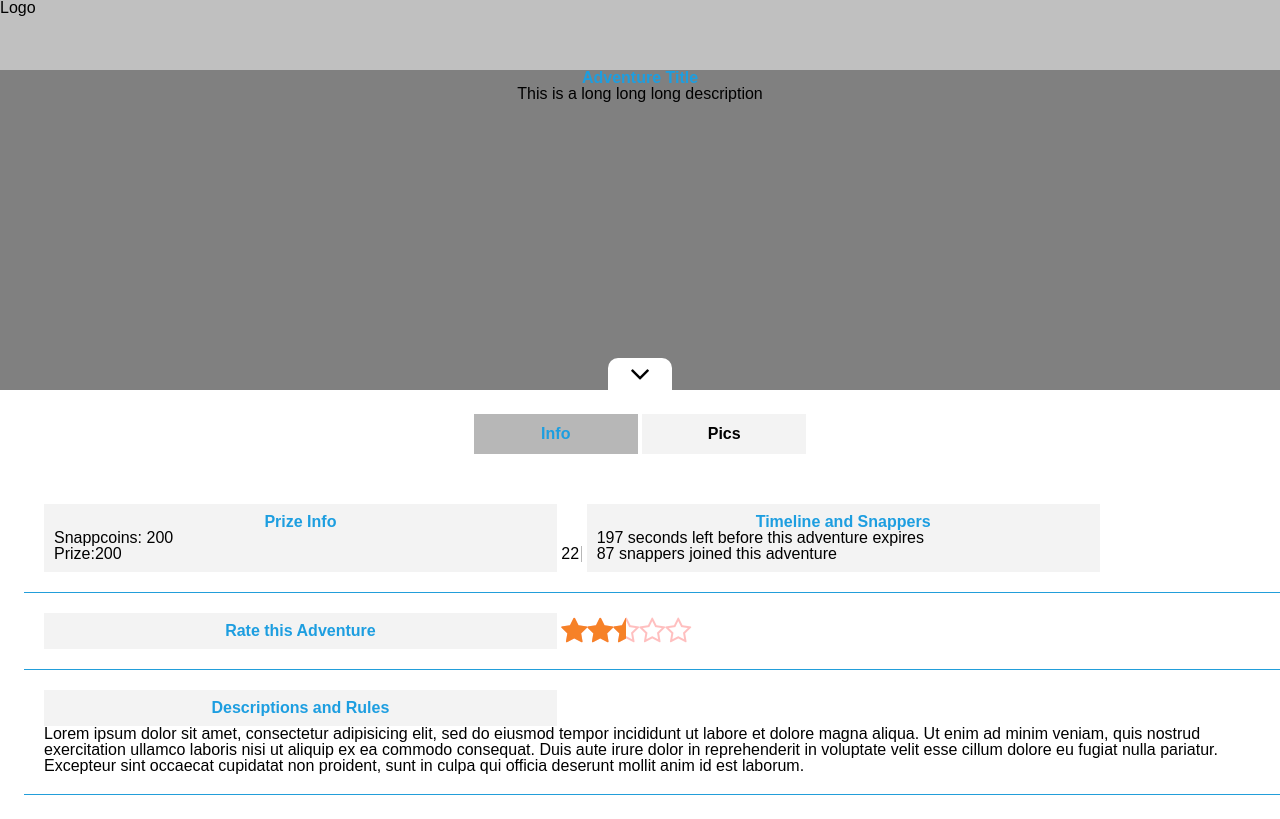
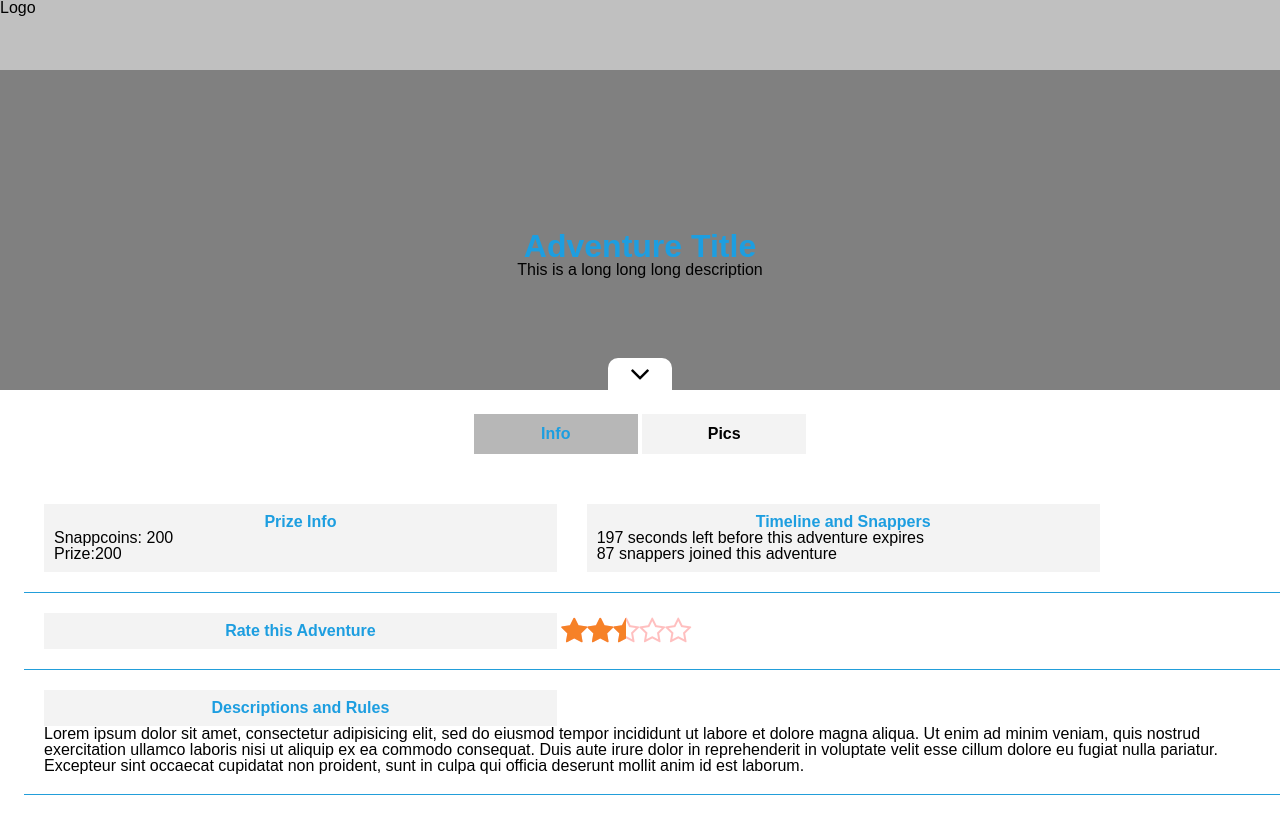
Before and after one commit to bevinb/demo, a plain HTML site: page index.html in a window 1280 px wide. Drawn offline with Linux system fonts and the light colour scheme.

Commit message:
Update style

```diff
--- a/css/snappiq.css
+++ b/css/snappiq.css
@@ -16,14 +16,26 @@ html, body {
 .sp-img-viewer {
   height:320px;
   background:gray;
-  text-align:center;
   position:relative;
 }
 .sp-img-viewer.expanded {
   height:calc(100%-70px);
 }
+.sp-img-viewer .sp-img-note {
+  position:absolute;
+  text-align:center;
+  width:100%;
+  height:200px;
+  top:50%;
+  left:0;
+}
+.sp-img-viewer .sp-title{
+  font-size:32px;
+  margin:auto;
+}
 
 .sp-collapse-handle {
+  text-align:center;
   position:absolute;
   bottom:0;
   left:50%;
--- a/index.html
+++ b/index.html
@@ -14,8 +14,10 @@
 <div class="sp-header">Logo</div>
 <div ng-controller="AdventureController">
   <div class="sp-img-viewer" style="height:{{imgViewerHeight}}px;">
-    <div class="sp-title">{{item.title}}</div>
-	<div>{{item.description}}</div>
+	<div class="sp-img-note">
+	  <div class="sp-title">{{item.title}}</div>
+	  <div>{{item.description}}</div>
+	</div>
     <div class="sp-collapse-handle" ng-class="{'fa-angle-up':isCollapsed, 'fa-angle-down':!isCollapsed}" ng-click="toggleCollapse()"></div>
   </div>
   <div class="sp-img-detail" ng-class="{collapsed:isCollapsed}">
@@ -30,7 +32,7 @@
 			<div>Snappcoins: {{item.coins}}</div>
 			<div>Prize:{{item.prize}}</div>
 		  </div>
-		  <div class="sp-h-spliter">22</div>
+		  <div class="sp-h-spliter"></div>
 		  <div class="sp-panel">
 			<div class="sp-title">Timeline and Snappers</div>
 			<div>{{item.validTime}} seconds left before this adventure expires</div>
```
